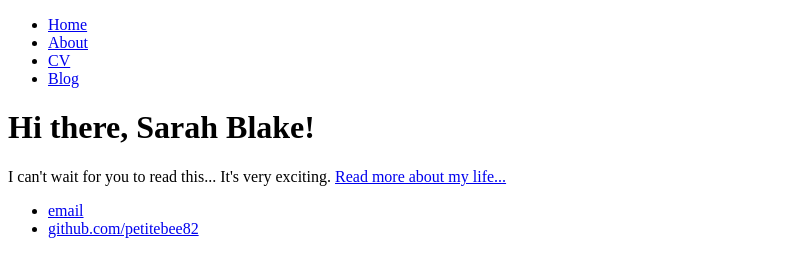
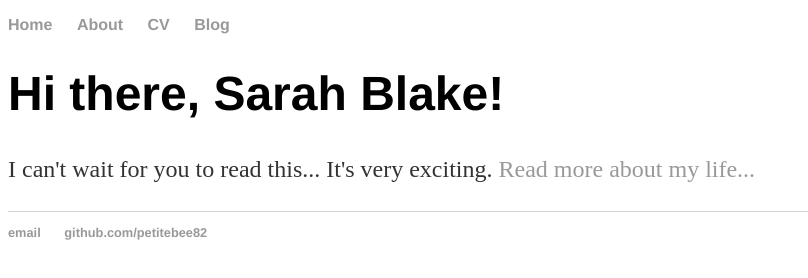
Before and after one commit to petitebee82/petitebee82.github.io, a plain HTML site: page index.html in a window 1280 px wide. Shown: the whole page, without its empty margins (0-808 px from the left). Drawn offline with Linux system fonts and the light colour scheme.

Commit message:
Update index.html

```diff
--- a/index.html
+++ b/index.html
@@ -1,7 +1,8 @@
 <!DOCTYPE html>
 <html>
 	<head>
-		<title>Sarah Blake, Beautiful Lady</title>
+		<title>Sarah Blake, Beautiful Lady</title><!-- link to main stylesheet -->
+		<link rel="stylesheet" type="text/css" href="/css/main.css">
 	</head>
 	<body>
 		<nav>
```
